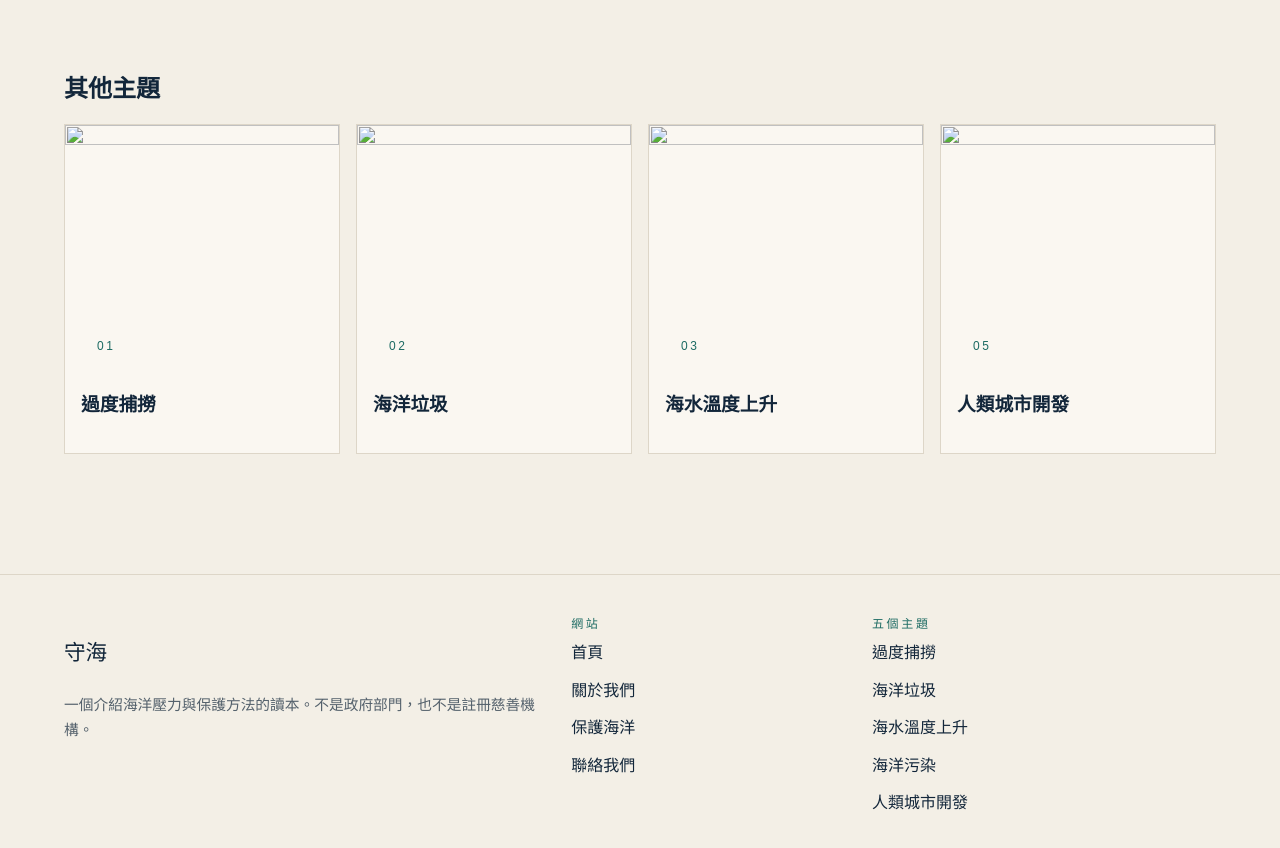
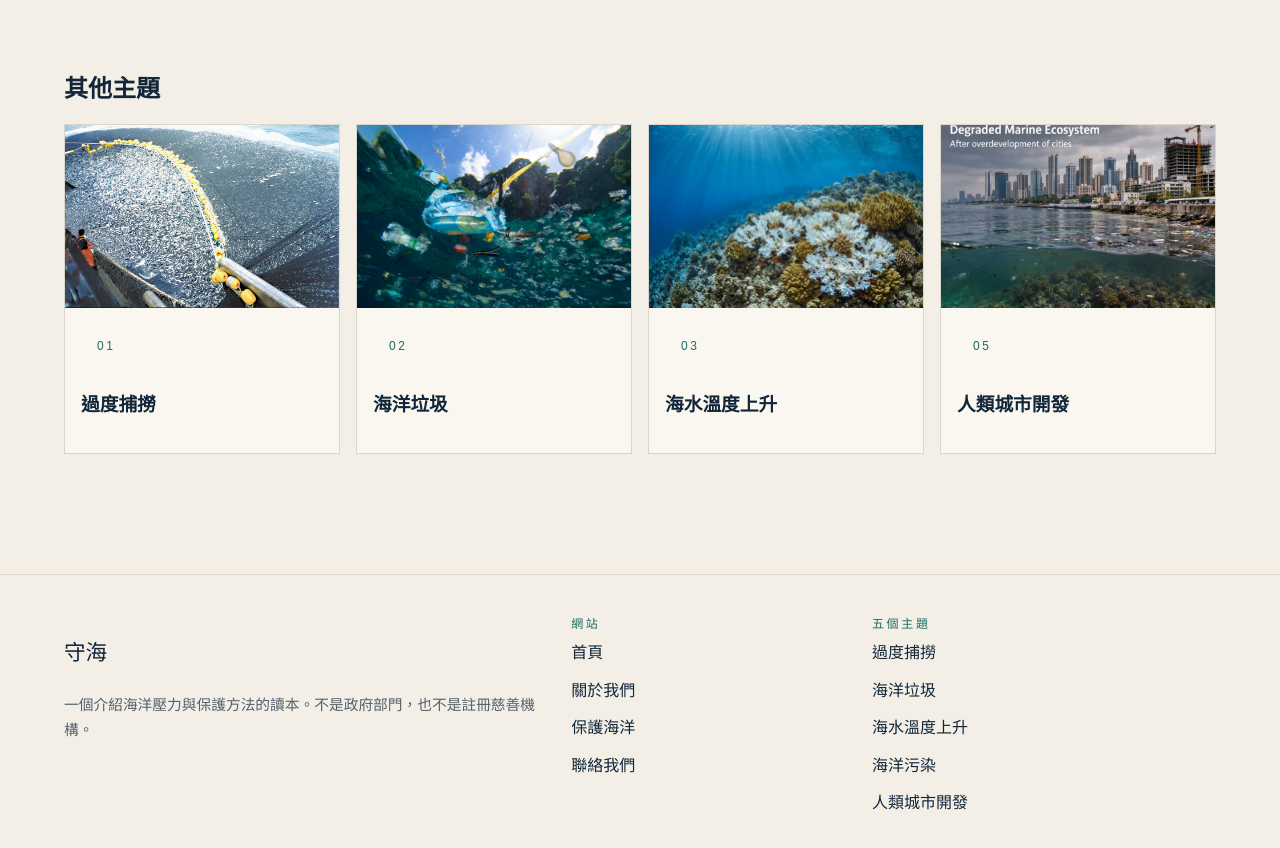
Before and after one commit to asheryen1202/save-ocean, a plain HTML site: page pollution.html in a window 1280 px wide. Shown: the part 1440-2288 px from the top of the page. Drawn offline with Linux system fonts and the light colour scheme; files whose address does not match are found by name.

Commit message:
Update pollution.html

```diff
--- a/pollution.html
+++ b/pollution.html
@@ -197,10 +197,10 @@ button.btn { border: 0; cursor: pointer; font: inherit; }
   </article>
   <section class="wrap section">
     <h2>其他主題</h2>
-    <div class="more"><a href="overfishing.html"><img class="photo sq" src="images/overfishing.jpg" alt=""><span><span class="kicker">01</span><h3>過度捕撈</h3></span></a>
-<a href="debris.html"><img class="photo sq" src="images/debris.jpg" alt=""><span><span class="kicker">02</span><h3>海洋垃圾</h3></span></a>
-<a href="warming.html"><img class="photo sq" src="images/warming.jpg" alt=""><span><span class="kicker">03</span><h3>海水溫度上升</h3></span></a>
-<a href="development.html"><img class="photo sq" src="images/development.jpg" alt=""><span><span class="kicker">05</span><h3>人類城市開發</h3></span></a></div>
+    <div class="more"><a href="overfishing.html"><img class="photo sq" src="overfishing.jpg" alt=""><span><span class="kicker">01</span><h3>過度捕撈</h3></span></a>
+<a href="debris.html"><img class="photo sq" src="debris.jpg" alt=""><span><span class="kicker">02</span><h3>海洋垃圾</h3></span></a>
+<a href="warming.html"><img class="photo sq" src="warming.jpg" alt=""><span><span class="kicker">03</span><h3>海水溫度上升</h3></span></a>
+<a href="development.html"><img class="photo sq" src="development.jpg" alt=""><span><span class="kicker">05</span><h3>人類城市開發</h3></span></a></div>
   </section>
 </main>
 
```
